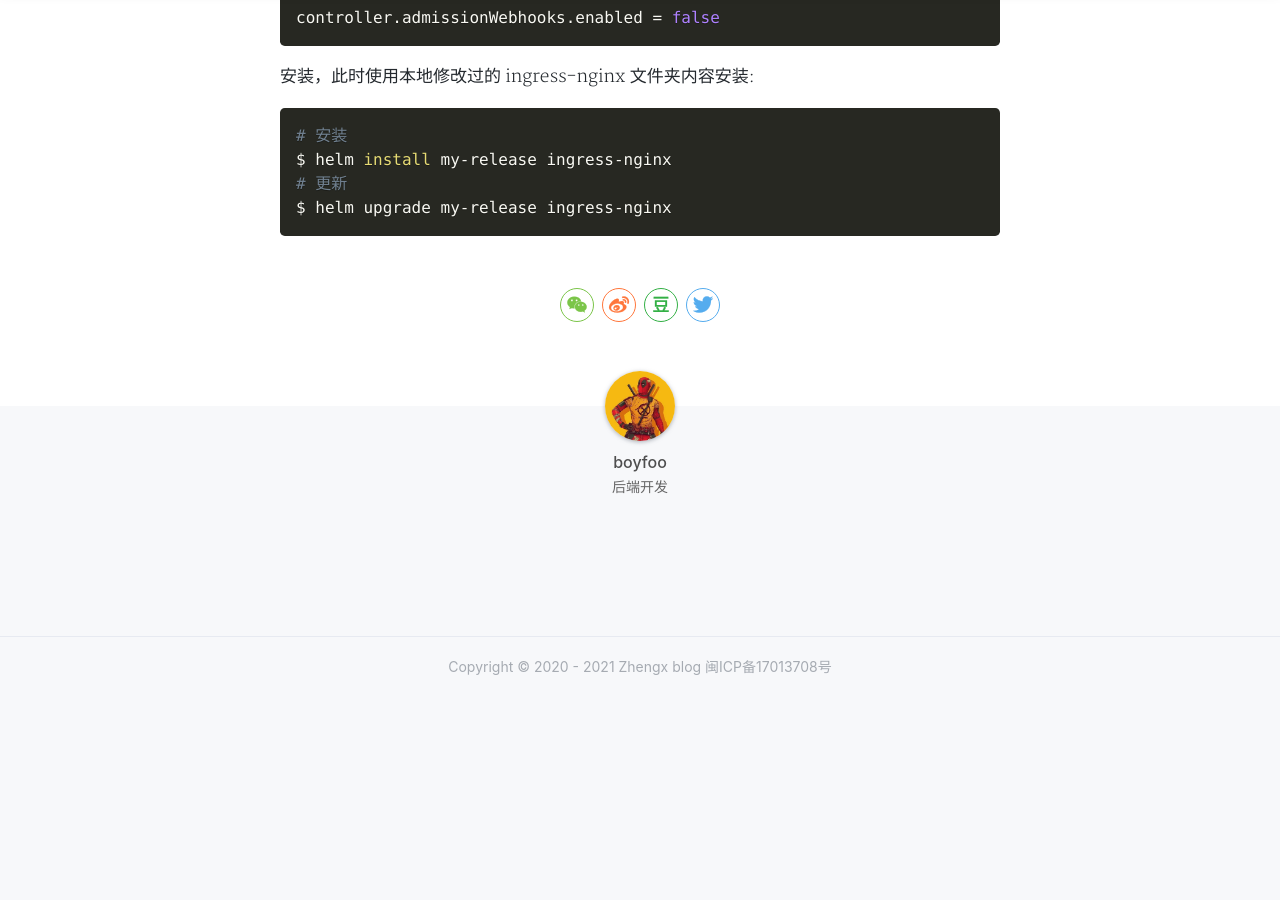
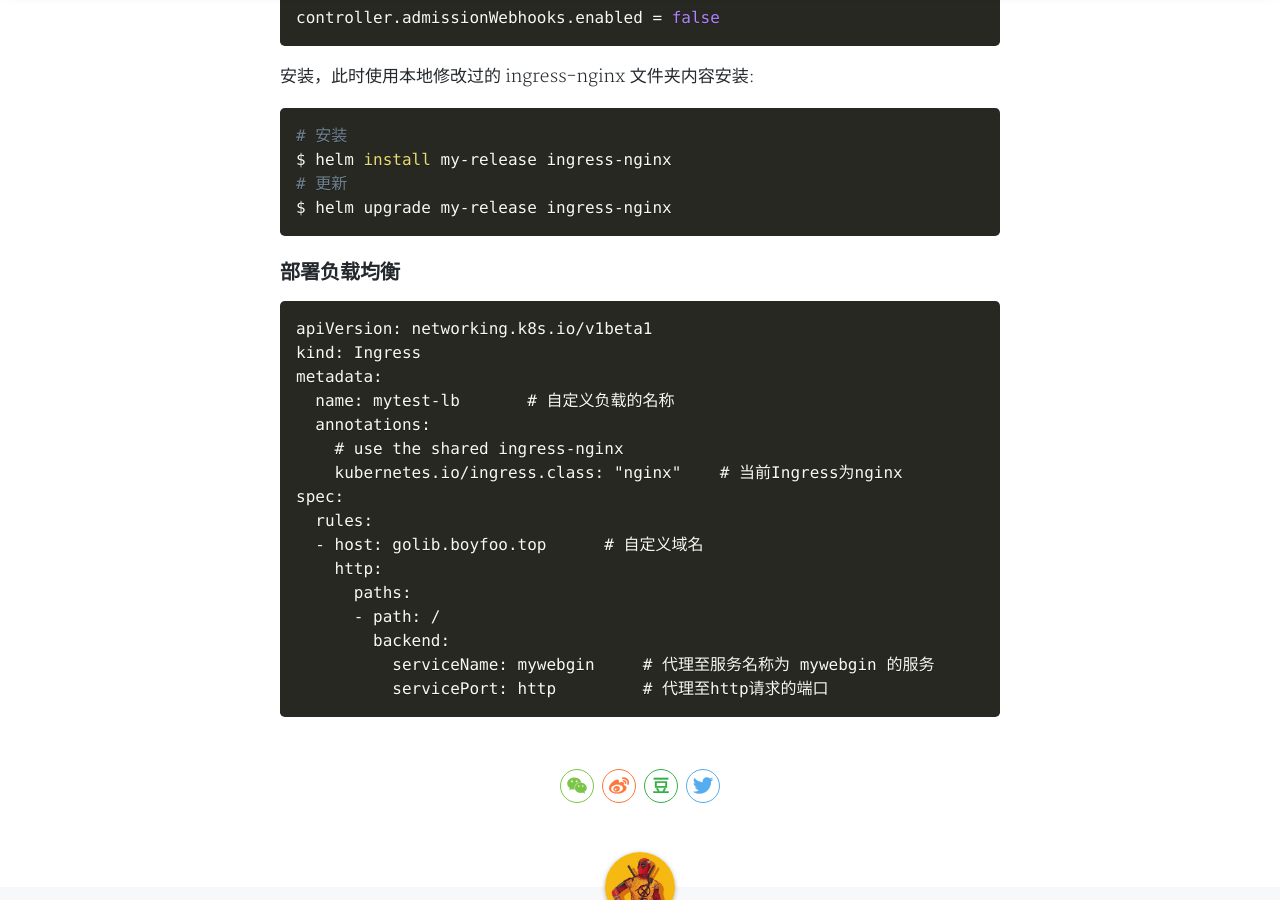
Before and after one commit to boyfoo/boyfoo.github.io, a Jekyll site: the page built from _posts/2021-01-02-helm3 和 nginx-ingress安装.md, in a window 1280 px wide and 900 px high, scrolled down 2666 px. Built offline with Jekyll 4.4.1, drawn with Linux system fonts in a browser that asks for light colours; nearby versions of some CDN libraries; comment, search, counter and statistics services are not loaded; a style sheet for code colours, icons or effects is not loaded; before the commit the page ends 3383 px from its top, so only the background shows below that.

Commit message:
add post

````diff
--- a/_posts/2021-01-02-helm3 和 nginx-ingress安装.md
+++ b/_posts/2021-01-02-helm3 和 nginx-ingress安装.md
@@ -121,3 +121,25 @@ $ helm install my-release ingress-nginx
 # 更新
 $ helm upgrade my-release ingress-nginx
 ```
+
+
+### 部署负载均衡
+
+```yaml
+apiVersion: networking.k8s.io/v1beta1
+kind: Ingress
+metadata:
+  name: mytest-lb		# 自定义负载的名称
+  annotations:
+    # use the shared ingress-nginx
+    kubernetes.io/ingress.class: "nginx"	# 当前Ingress为nginx
+spec:
+  rules:
+  - host: golib.boyfoo.top 		# 自定义域名
+    http:
+      paths:
+      - path: /
+        backend:
+          serviceName: mywebgin		# 代理至服务名称为 mywebgin 的服务
+          servicePort: http 		# 代理至http请求的端口
+```
````
